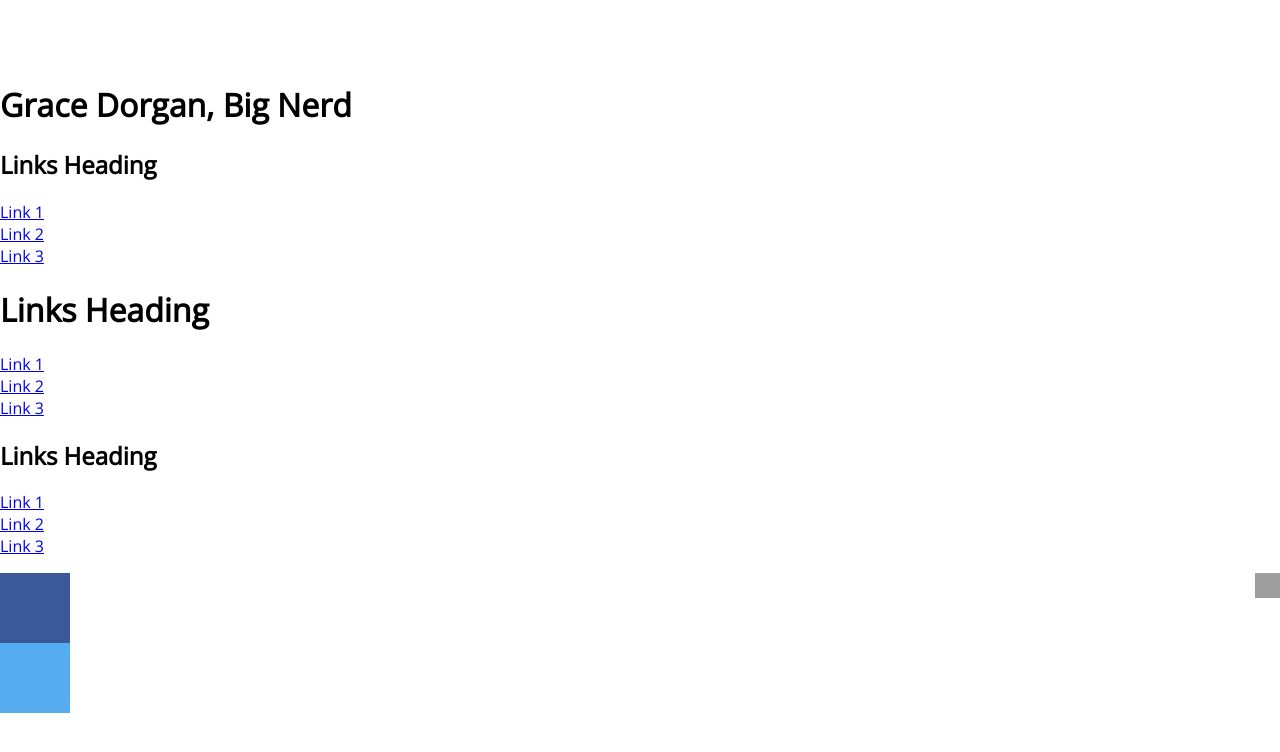
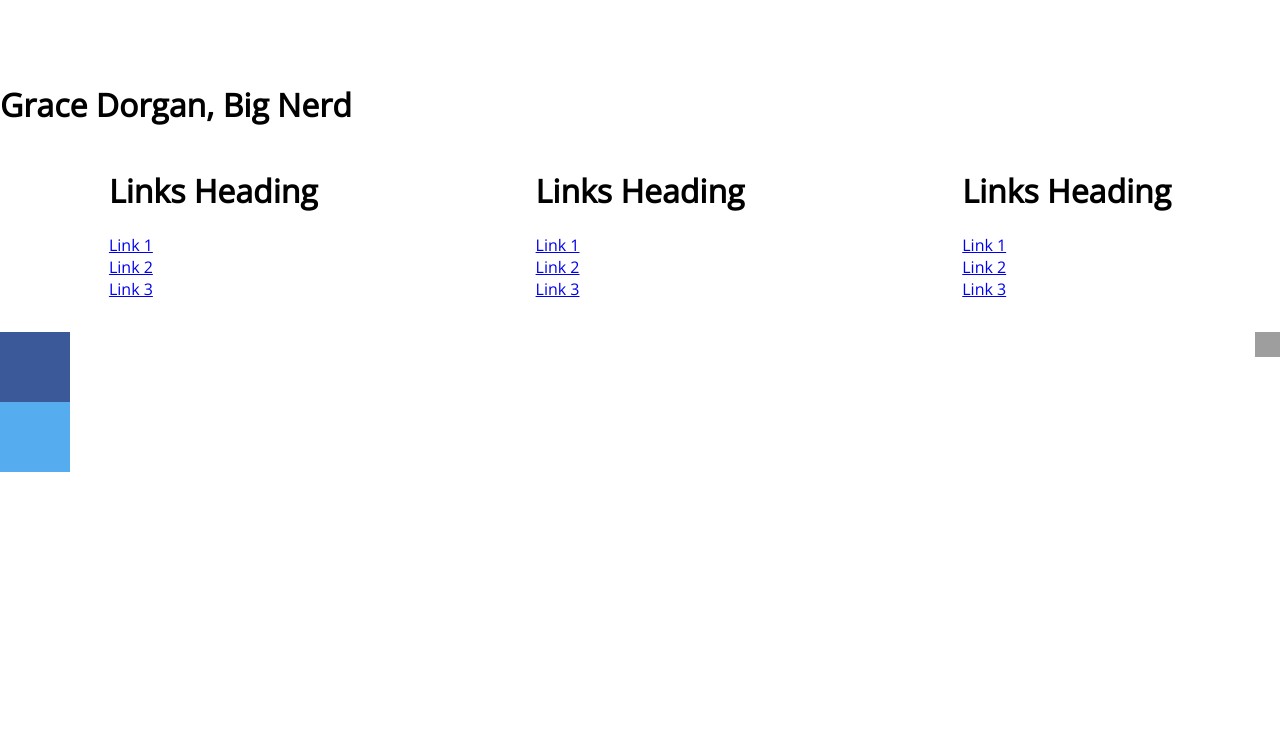
Before and after one commit to gracedorgan/gracedorgan.me, a plain HTML site: page index.html in a window 1280 px wide. Drawn offline with nearby package versions, Linux system fonts and the light colour scheme; grey boxes are pictures that could not be loaded.

Commit message:
trying out flex boxes

```diff
--- a/index.html
+++ b/index.html
@@ -21,30 +21,32 @@
       <header>
         <h1>Grace Dorgan, Big Nerd</h1>
       </header>
-      <section>
+      <div class='row-container'>
+        <div class='first-links'>
           <h1>Links Heading</h1>
           <ul>
             <li><a href="#">Link 1</a></li>
             <li><a href="#">Link 2</a></li>
             <li><a href="#">Link 3</a></li>
           </ul>
-        </section
-        <section>
+        </div>
+          <div class ='second-links'>
             <h1>Links Heading</h1>
             <ul>
               <li><a href="#">Link 1</a></li>
               <li><a href="#">Link 2</a></li>
               <li><a href="#">Link 3</a></li>
             </ul>
-        </section>
-        <section>
+          </div>
+          <div class ='third-links'>
             <h1>Links Heading</h1>
             <ul>
               <li><a href="#">Link 1</a></li>
               <li><a href="#">Link 2</a></li>
               <li><a href="#">Link 3</a></li>
             </ul>
-        </section>
+          </div>
+      </div>
         <footer>
           <img style="float:right" src="https://www.google.com/url?sa=i&source=images&cd=&cad=rja&uact=8&ved=2ahUKEwic3_mcze_cAhWpVt8KHceQDUYQjRx6BAgBEAU&url=https%3A%2F%2Ficons8.com%2Ficon%2F434%2Ffacebook&psig=AOvVaw2KLfvSefkqXIM8jYDYkWgy&ust=1534441241501843" height="25" width="25">
           <ul>
--- a/style.css
+++ b/style.css
@@ -29,6 +29,11 @@ body{
   padding: 0;
 
 }
+.row-container{
+  display:flex;
+  justify-content:space-around;
+  align-items: center;
+}
 ul{
   list-style-type: none;
   padding: 0;
```
Lines whose indentation alone changed are shown as unchanged.
